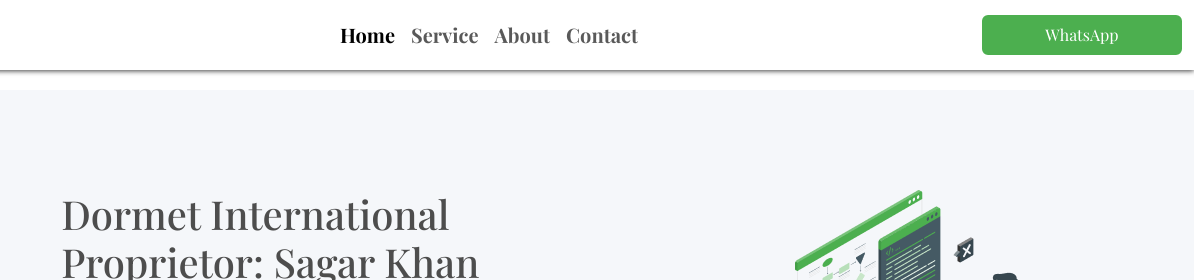
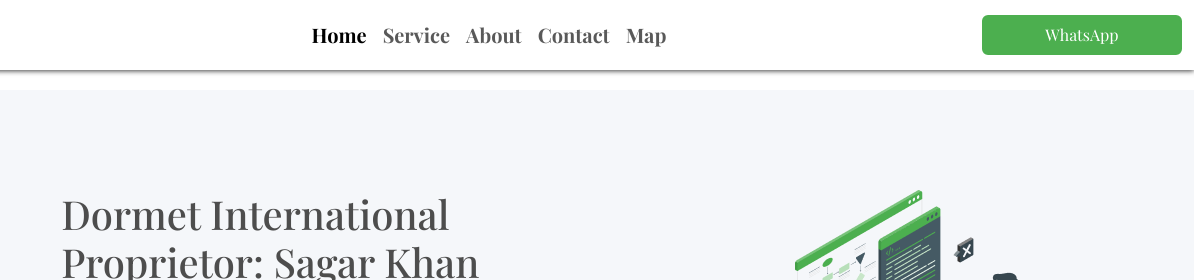
Before and after one commit to mudassirakram30/Documentation-Website, a plain HTML site: page index.html in a window 1280 px wide. Shown: the top 280 px of the page, 86-1280 px from the left. Drawn offline with nearby package versions, Linux system fonts and the light colour scheme; a web font is replaced by a local one.

Commit message:
add google map in navbar

```diff
--- a/index.html
+++ b/index.html
@@ -33,6 +33,9 @@
         </li>
         <li class="nav-item">
             <a class="nav-link" href="#contact">Contact</a>
+        </li>
+        <li class="nav-item">
+          <a class="nav-link" href="https://maps.app.goo.gl/CWaUuKPAgGGbfnXY8" target="_blank">Map</a>
         </li>
         <li class="nav-item dropdown">
           <a class="nav-link dropdown-toggle" href="#" role="button" data-bs-toggle="dropdown" aria-expanded="false">
```
